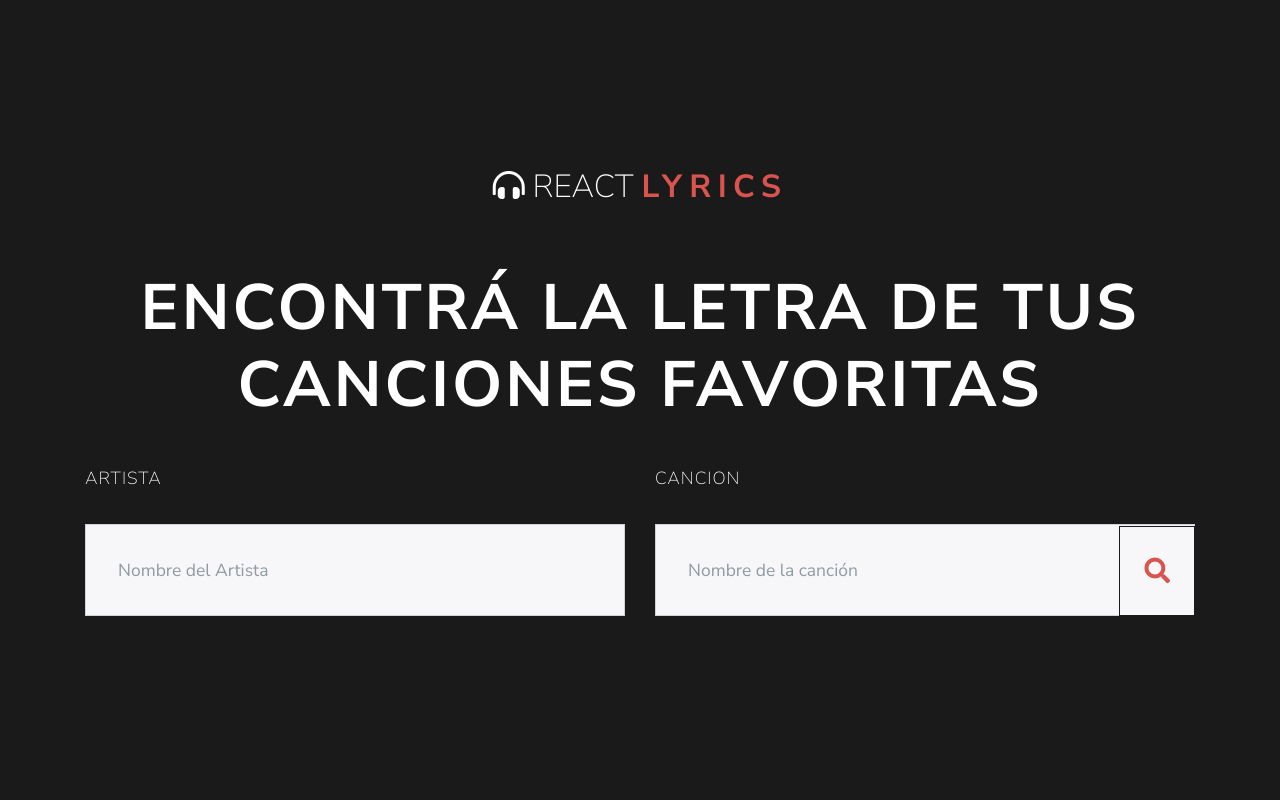
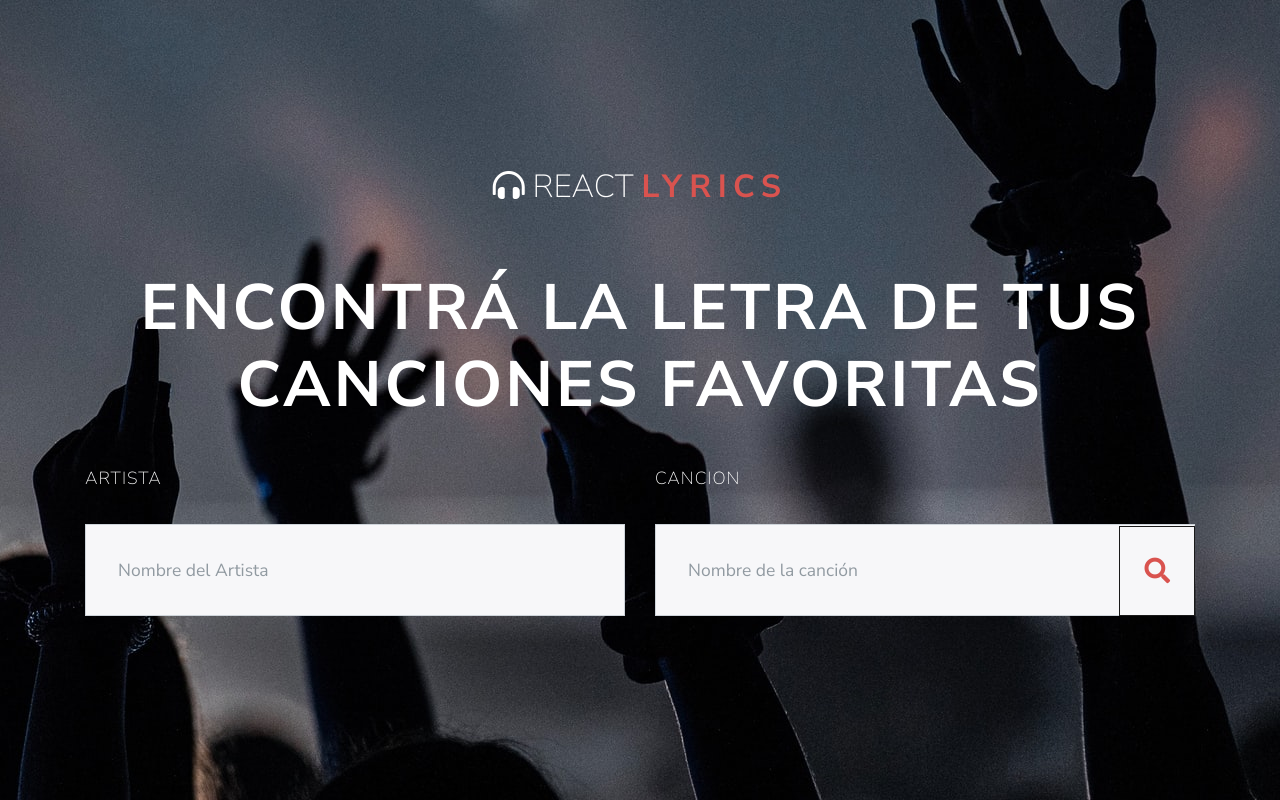
Before and after one commit to baravallebruno/letras, a React (Create React App) app: page / in a window 1280 px wide. Built offline with nearby package versions, Linux system fonts and the light colour scheme.

Commit message:
Cambio background

```diff
--- a/src/components/Formulario.jsx
+++ b/src/components/Formulario.jsx
@@ -40,7 +40,8 @@ const buscarInformación = e =>{
 }
 
     return (
-        <div className="bg-primary">
+        <div className="bg-img">
+
                 { error ? <Error mensaje="Todos los campos son obligatorios" />: null}
             <div className={ (Object.keys(busquedaletra).length === 0 ) ? 'container fullscreen' : 'container' }>
                 <div className="row">
--- a/src/index.css
+++ b/src/index.css
@@ -100,7 +100,6 @@ footer i:hover {
   min-height: 100vh;
   padding-top: 15vh;
   transition: all .5s ease-in-out;
-
 }
 
 .container {
@@ -140,6 +139,10 @@ footer i:hover {
   transition: all .3s ease-in-out;
 }
 
+.bg-img {
+  background: url(./img/fondo.jpg) no-repeat center !important;
+}
+
 @media (max-width: 940px) {
   .titulo {
     font-size: 2.4rem !important;
```
Also changed, not shown: src/img/fondo.jpg (added), 1 other file (tests, documents, lock files or other folders).
